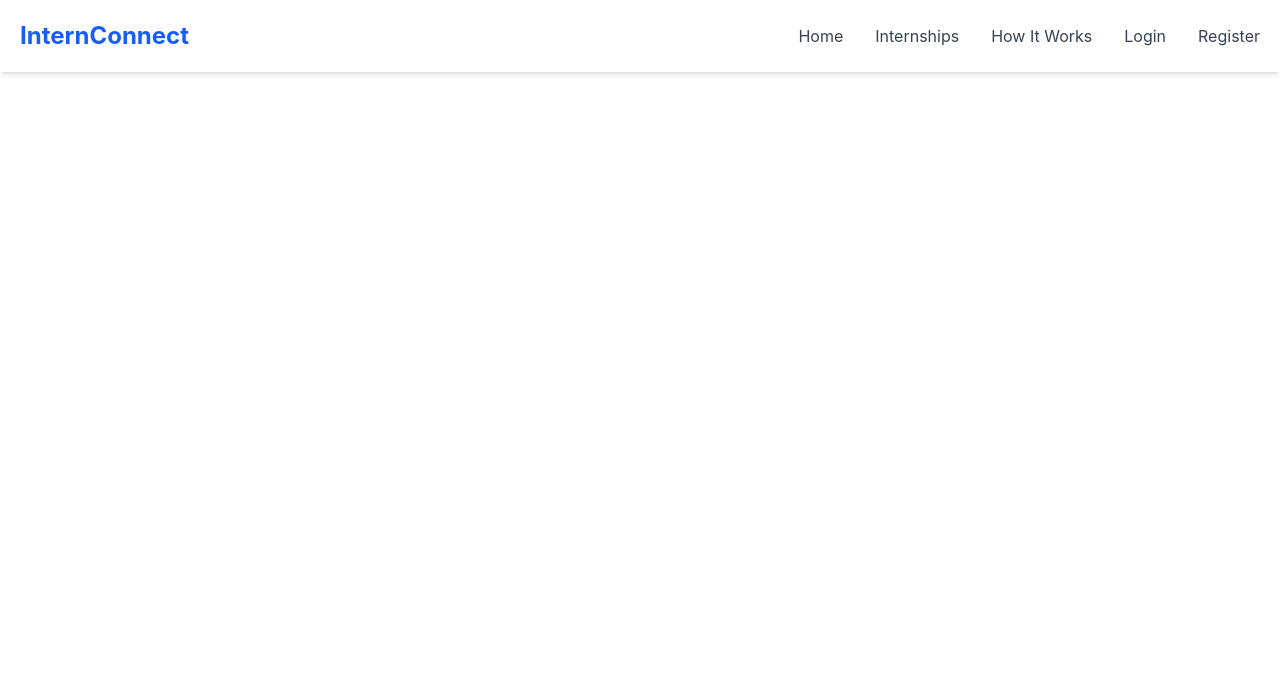
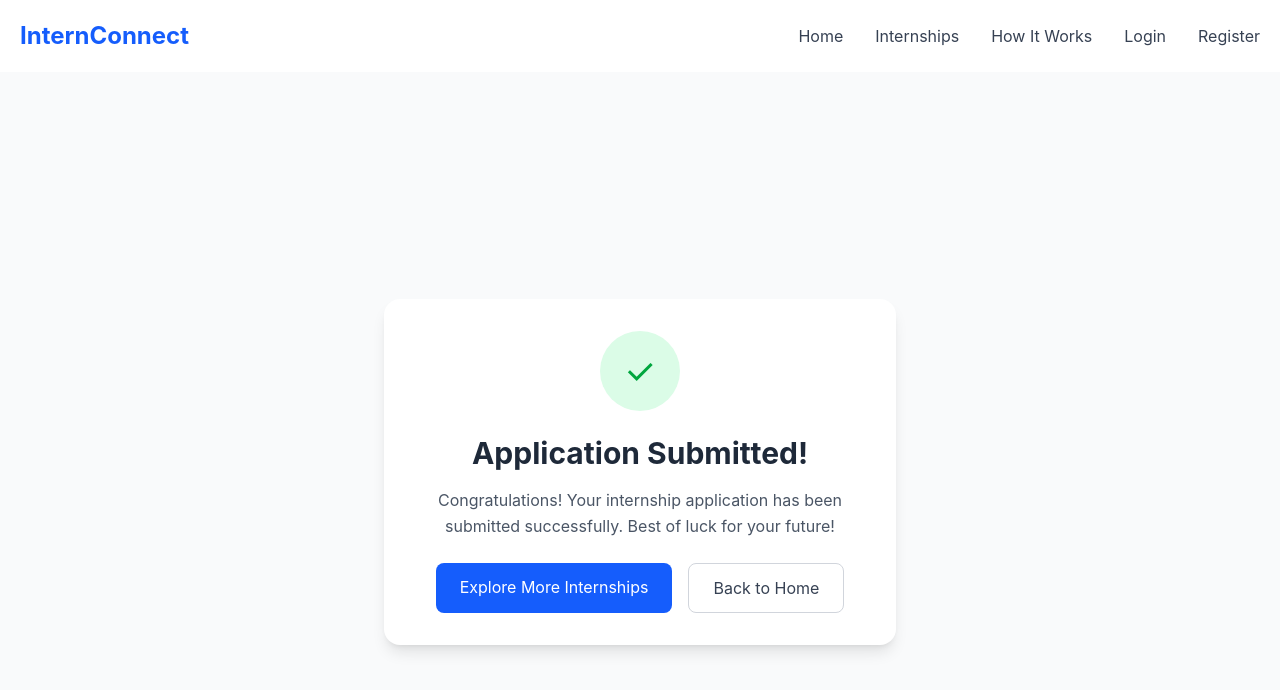
Before and after one commit to Anshu-webdev13/InterenConnect-Project, a React (Vite) app in the folder internconnect/: page /applicationsuccess in a window 1280 px wide. Shown: the top 690 px of the page. Built offline with nearby package versions, Linux system fonts and the light colour scheme.

Commit message:
App applicationsuccess page

```diff
--- a/internconnect/src/App.jsx
+++ b/internconnect/src/App.jsx
@@ -1,10 +1,11 @@
-import React from 'react'
-import Navbar from './components/Navbar'
-import Home from './pages/Home.jsx'
-import {Routes, Route} from 'react-router-dom'
-import Interenship from './pages/Internship.jsx'
-import Internshipdetails from './pages/Internshipdetails.jsx'
-import Applynow from './pages/Applynow.jsx'
+import React from "react";
+import Navbar from "./components/Navbar";
+import Home from "./pages/Home.jsx";
+import { Routes, Route } from "react-router-dom";
+import Interenship from "./pages/Internship.jsx";
+import Internshipdetails from "./pages/Internshipdetails.jsx";
+import Applynow from "./pages/Applynow.jsx";
+import Applicationsuccess from "./pages/ApplicationSuccess.jsx";
 
 const App = () => {
   return (
@@ -12,13 +13,13 @@ const App = () => {
       <Navbar />
       <Routes>
         <Route path="/" element={<Home />} />
-        <Route path="/internships" element={< Interenship />} />
+        <Route path="/internships" element={<Interenship />} />
         <Route path="/internshipdetails" element={<Internshipdetails />} />
         <Route path="/applynow" element={<Applynow />} />
+        <Route path="/applicationsuccess" element={<Applicationsuccess />} />
       </Routes>
-
     </div>
   );
-}
+};
 
-export default App
+export default App;
--- /dev/null
+++ b/internconnect/src/pages/ApplicationSuccess.jsx
@@ -0,0 +1,41 @@
+import React from "react";
+import { Link } from "react-router-dom";
+
+const Applicationsuccess = () => {
+  return (
+    <div className="min-h-screen bg-gray-50 flex items-center justify-center px-4 py-10">
+      <div className="bg-white max-w-lg w-full p-8 rounded-2xl shadow-lg text-center">
+        <div className="w-20 h-20 bg-green-100 text-green-600 rounded-full flex items-center justify-center text-4xl mx-auto mb-6">
+          ✓
+        </div>
+
+        <h1 className="text-3xl font-bold text-gray-800 mb-4">
+          Application Submitted!
+        </h1>
+
+        <p className="text-gray-600 mb-6 leading-relaxed">
+          Congratulations! Your internship application has been submitted
+          successfully. Best of luck for your future!
+        </p>
+
+        <div className="flex flex-col sm:flex-row gap-4 justify-center">
+          <Link
+            to="/internships"
+            className="bg-blue-600 text-white px-6 py-3 rounded-lg hover:bg-blue-700 transition"
+          >
+            Explore More Internships
+          </Link>
+
+          <Link
+            to="/"
+            className="border border-gray-300 text-gray-700 px-6 py-3 rounded-lg hover:bg-gray-100 transition"
+          >
+            Back to Home
+          </Link>
+        </div>
+      </div>
+    </div>
+  );
+};
+
+export default Applicationsuccess;
--- a/internconnect/src/pages/Applynow.jsx
+++ b/internconnect/src/pages/Applynow.jsx
@@ -1,6 +1,8 @@
-import React from 'react'
+import React from "react";
+import { useNavigate } from "react-router-dom";
 
 const Applynow = () => {
+  const navigate = useNavigate();
   return (
     <div className="bg-gray-50 min-h-screen py-12">
       <div className="max-w-3xl mx-auto px-6">
@@ -11,7 +13,13 @@ const Applynow = () => {
           <p className="text-gray-800 mt-2">
             Web Development Intern at Tech Solution
           </p>
-          <form className="mt-8 space-y-5">
+          <form
+            className="mt-8 space-y-5"
+            onSubmit={(e) => {
+              e.preventDefault();
+              navigate("/applicationsuccess");
+            }}
+          >
             <div>
               <label className="block text-gray-700 font-medium mb-2">
                 Full Name
@@ -20,6 +28,7 @@ const Applynow = () => {
               <input
                 type="text"
                 placeholder="Enter your full name"
+                required
                 className="w-full border border-gray-300 rounded-md px-4 py-3"
               />
             </div>
@@ -106,6 +115,6 @@ const Applynow = () => {
       </div>
     </div>
   );
-}
+};
 
-export default Applynow
+export default Applynow;
```
